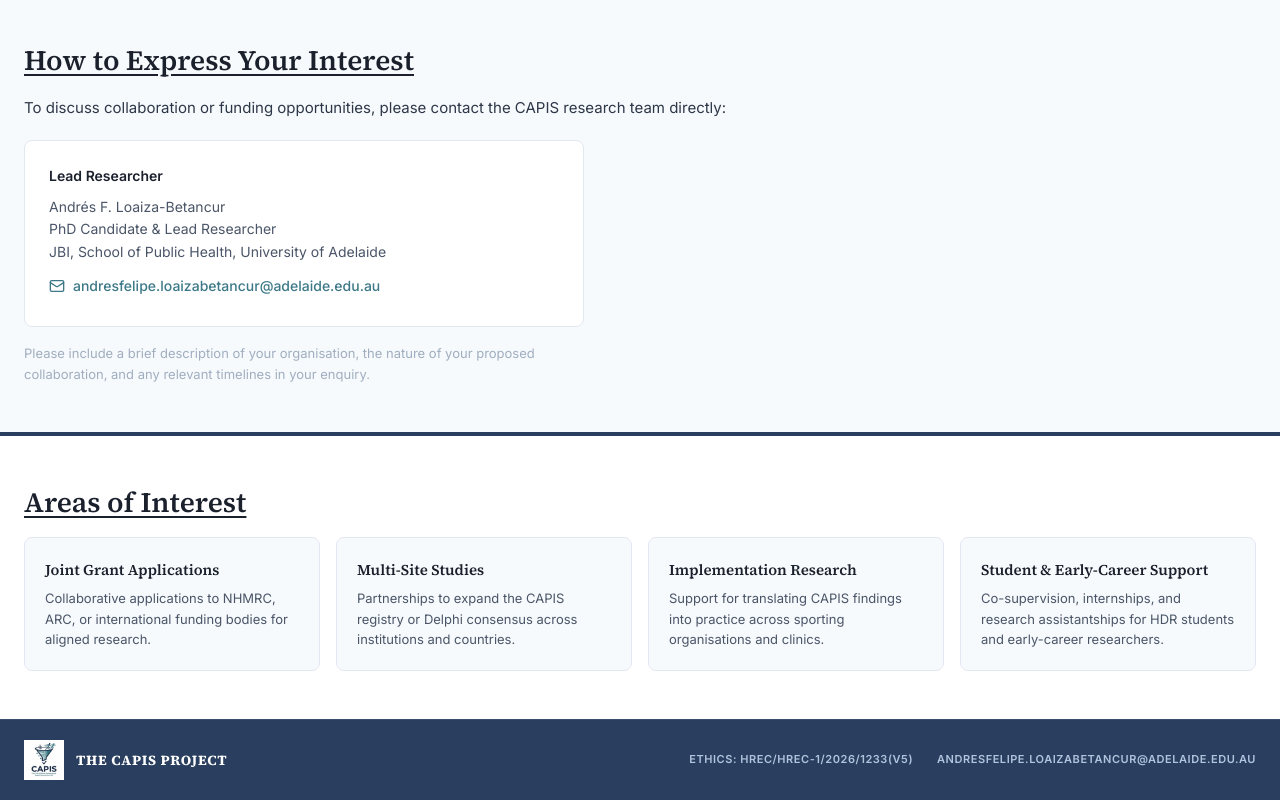
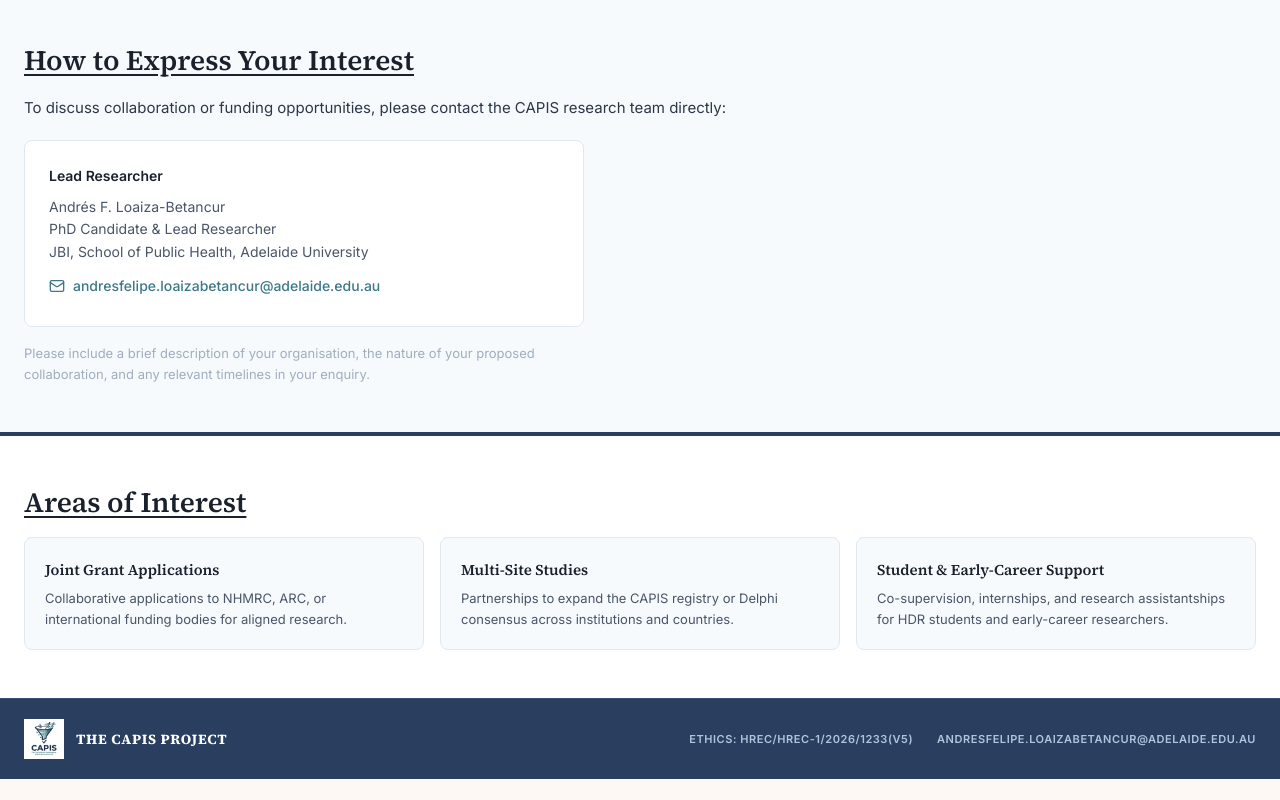
Before and after one commit to LoaizaBetancur/CAPIS-Project-Website, a Next.js app: page /funding in a window 1280 px wide. Shown: the part 1154-1954 px from the top of the page. After the commit the page ends 1933 px from the top, so only its background shows below. Built offline with nearby package versions, Linux system fonts and the light colour scheme.

Commit message:
Update page.tsx

```diff
--- a/app/funding/page.tsx
+++ b/app/funding/page.tsx
@@ -206,7 +206,7 @@ export default function FundingPage() {
               <br />
               PhD Candidate & Lead Researcher
               <br />
-              JBI, School of Public Health, University of Adelaide
+              JBI, School of Public Health, Adelaide University
             </p>
             <a
               href="mailto:andresfelipe.loaizabetancur@adelaide.edu.au"
@@ -288,10 +288,6 @@ export default function FundingPage() {
                 desc: "Partnerships to expand the CAPIS registry or Delphi consensus across institutions and countries.",
               },
               {
-                title: "Implementation Research",
-                desc: "Support for translating CAPIS findings into practice across sporting organisations and clinics.",
-              },
-              {
                 title: "Student & Early-Career Support",
                 desc: "Co-supervision, internships, and research assistantships for HDR students and early-career researchers.",
               },
```
